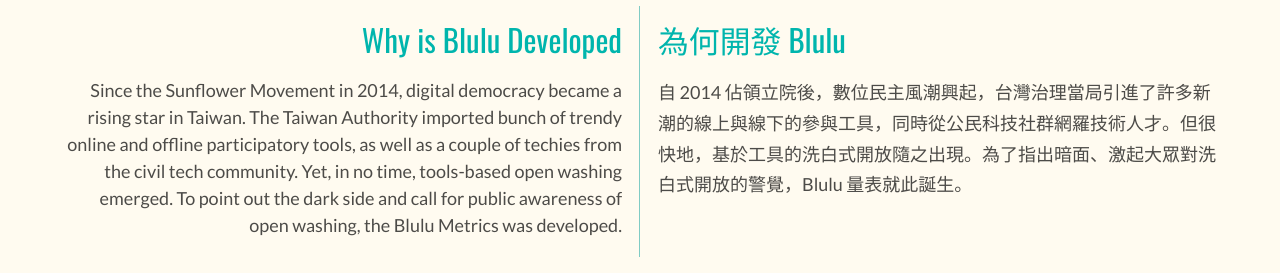
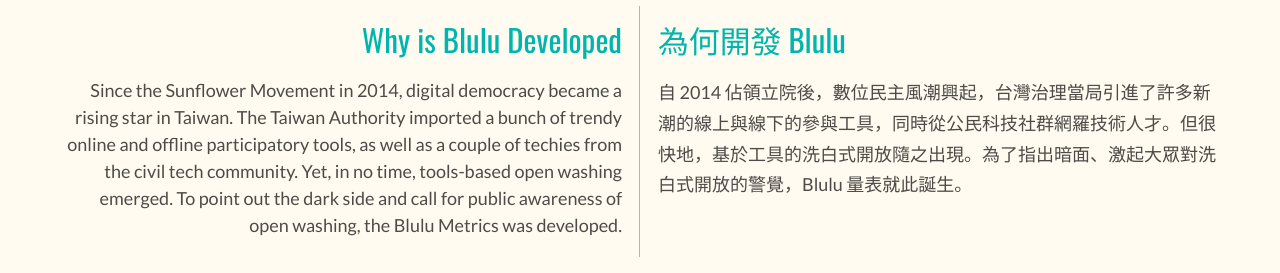
Before and after one commit to ETBlue/blulu, a Jekyll site: the page built from index.html, in a window 1280 px wide and 900 px high, scrolled down 4996 px. Shown: the part 181-454 px from the top of the window. Built offline with Jekyll 4.4.1, drawn with Linux system fonts in a browser that asks for light colours; some of the changed text lies outside the part shown.

Commit message:
Two grammatical fixes

```diff
--- a/_data/meta.yml
+++ b/_data/meta.yml
@@ -10,7 +10,7 @@
   tagline_tw: 重新思考網路工具與審議民主的關係
   description: "Blulu is a framework describing the emerging relationship between public deliberation, participatory democracy and information technology. Named after last names of its co-authors: Chia-Hua Lü and ETBlue."
   description_tw: "Blulu 是一組思考框架，用以分析公共審議、參與式民主與資訊科技之間的新興關係。以兩位共同作者呂家華、藍一婷的姓氏來命名。"
-  why: Since the Sunflower Movement in 2014, digital democracy became a rising star in Taiwan. The Taiwan Authority imported bunch of trendy online and offline participatory tools, as well as a couple of techies from the civil tech community. Yet, in no time, tools-based open washing emerged. To point out the dark side and call for public awareness of open washing, the Blulu Metrics was developed.
+  why: Since the Sunflower Movement in 2014, digital democracy became a rising star in Taiwan. The Taiwan Authority imported a bunch of trendy online and offline participatory tools, as well as a couple of techies from the civil tech community. Yet, in no time, tools-based open washing emerged. To point out the dark side and call for public awareness of open washing, the Blulu Metrics was developed.
   why_tw: 自 2014 佔領立院後，數位民主風潮興起，台灣治理當局引進了許多新潮的線上與線下的參與工具，同時從公民科技社群網羅技術人才。但很快地，基於工具的洗白式開放隨之出現。為了指出暗面、激起大眾對洗白式開放的警覺，Blulu 量表就此誕生。
   logo:
   cover:
@@ -42,7 +42,7 @@
         url: "https://www.facebook.com/luchiahua0515"
   - name: "ETBlue"
     name_tw: "藍一婷"
-    tagline: A medical illustrator, business planner, web UI designer, web frontend engineer, singer songwriter and open source contributor participated in g0v.tw community.
+    tagline: A medical illustrator, business planner, web UI designer, web frontend engineer, singer-songwriter and open source contributor participated in g0v.tw community.
     tagline_tw: 醫學繪圖插畫家、商務企畫員、網站介面設計人、網頁前端工程師、創作歌手，參與台灣零時政府社群的開源貢獻者。
     description:
     description_tw:
```
